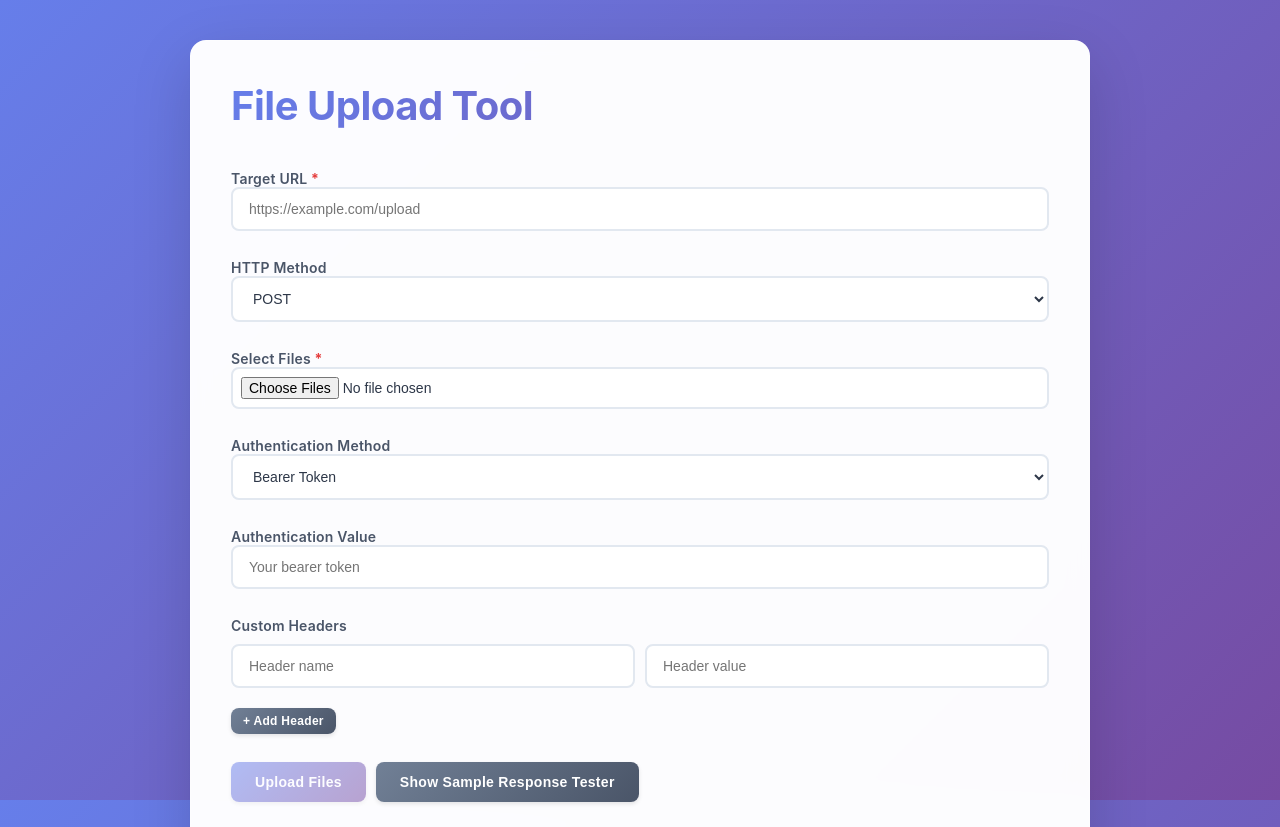
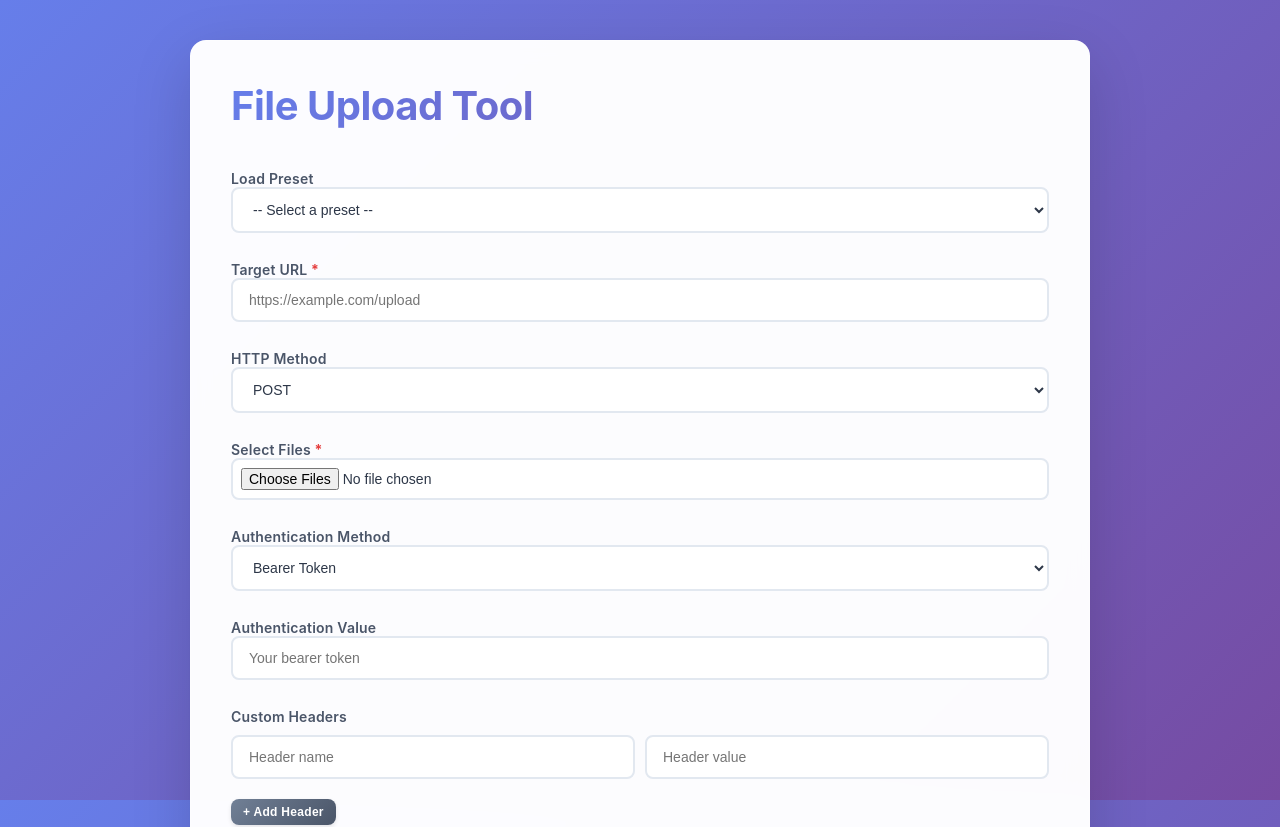
Before and after one commit to kjellrichard/file-upload, a React (Vite) app: page / in a window 1280 px wide. Shown: the top 827 px of the page. Built offline with nearby package versions, Linux system fonts and the light colour scheme.

Commit message:
add preset

```diff
--- a/src/App.jsx
+++ b/src/App.jsx
@@ -10,8 +10,34 @@ const STORAGE_KEYS = {
     customHeaders: 'fileUpload_customHeaders',
     httpMethod: 'fileUpload_httpMethod',
     contentTypeOverrides: 'fileUpload_contentTypeOverrides',
-    selectedFileNames: 'fileUpload_selectedFileNames'
+    selectedFileNames: 'fileUpload_selectedFileNames',
+    presets: 'fileUpload_presets',
+    headerVariables: 'fileUpload_headerVariables'
 }
+
+const DEFAULT_PRESETS = [
+    {
+        id: 'client-import-validation',
+        name: 'Client Import Validation',
+        targetUrl: 'https://companyservices.api.24sevenoffice.com/clientimport/validation',
+        authMethod: 'BEARER',
+        httpMethod: 'POST',
+        headers: [
+            { key: 'X-Tfso-License', value: ';{{clientId}};' }
+        ]
+    },
+    {
+        id: 'client-import',
+        name: 'Client Import',
+        httpMethod: 'POST',
+        targetUrl: 'https://companyservices.api.24sevenoffice.com/clientimport/jobs',
+        authMethod: 'BEARER',
+        headers: [
+            { key: 'X-Tfso-License', value: ';{{clientId}};' }
+        ]
+    }
+
+]
 
 function App() {
     // Load initial values from localStorage
@@ -25,42 +51,9 @@ function App() {
         }
     }
 
-    // Get initial targetUrl from query string or localStorage
-    const getInitialTargetUrl = () => {
-        if (typeof window !== 'undefined') {
-            const urlParams = new URLSearchParams(window.location.search)
-            const urlFromQuery = urlParams.get('url') || urlParams.get('targetUrl')
-            if (urlFromQuery) {
-                try {
-                    // Decode the URL in case it's encoded
-                    return decodeURIComponent(urlFromQuery)
-                } catch {
-                    return urlFromQuery
-                }
-            }
-        }
-        return loadFromStorage(STORAGE_KEYS.targetUrl, '')
-    }
-
-    // Get initial authMethod from query string or localStorage
-    const getInitialAuthMethod = () => {
-        if (typeof window !== 'undefined') {
-            const urlParams = new URLSearchParams(window.location.search)
-            const authMethodFromQuery = urlParams.get('authMethod') || urlParams.get('auth')
-            if (authMethodFromQuery) {
-                const upperAuthMethod = authMethodFromQuery.toUpperCase()
-                // Validate it's one of the allowed values
-                if (['BEARER', 'BASIC', 'BASIC_CREDENTIALS'].includes(upperAuthMethod)) {
-                    return upperAuthMethod
-                }
-            }
-        }
-        return loadFromStorage(STORAGE_KEYS.authMethod, 'BEARER')
-    }
-
-    const [targetUrl, setTargetUrl] = useState(() => getInitialTargetUrl())
+    const [targetUrl, setTargetUrl] = useState(() => loadFromStorage(STORAGE_KEYS.targetUrl, ''))
     const [selectedFiles, setSelectedFiles] = useState([])
-    const [authMethod, setAuthMethod] = useState(() => getInitialAuthMethod())
+    const [authMethod, setAuthMethod] = useState(() => loadFromStorage(STORAGE_KEYS.authMethod, 'BEARER'))
     const [authValue, setAuthValue] = useState(() => loadFromStorage(STORAGE_KEYS.authValue, ''))
     const [username, setUsername] = useState(() => loadFromStorage(STORAGE_KEYS.username, ''))
     const [password, setPassword] = useState(() => loadFromStorage(STORAGE_KEYS.password, ''))
@@ -78,7 +71,41 @@ function App() {
     const [bodyExpanded, setBodyExpanded] = useState(true)
     const [showSampleTester, setShowSampleTester] = useState(false)
     const [sampleJsonInput, setSampleJsonInput] = useState('')
+    const [presets, setPresets] = useState(() => {
+
+        return DEFAULT_PRESETS
+    })
+    const [selectedPresetId, setSelectedPresetId] = useState('')
+    const [headerVariables, setHeaderVariables] = useState(() => loadFromStorage(STORAGE_KEYS.headerVariables, {}))
     const isLocalhost = typeof window !== 'undefined' && (window.location.hostname === 'localhost' || window.location.hostname === '127.0.0.1' || window.location.hostname === '')
+
+    // Read query string parameters on mount
+    useEffect(() => {
+        if (typeof window !== 'undefined') {
+            const urlParams = new URLSearchParams(window.location.search)
+
+            // Check for target URL in query string
+            const urlFromQuery = urlParams.get('url') || urlParams.get('targetUrl')
+            if (urlFromQuery) {
+                try {
+                    const decodedUrl = decodeURIComponent(urlFromQuery)
+                    setTargetUrl(decodedUrl)
+                } catch {
+                    setTargetUrl(urlFromQuery)
+                }
+            }
+
+            // Check for auth method in query string
+            const authMethodFromQuery = urlParams.get('authMethod') || urlParams.get('auth')
+            if (authMethodFromQuery) {
+                const upperAuthMethod = authMethodFromQuery.toUpperCase()
+                // Validate it's one of the allowed values
+                if (['BEARER', 'BASIC', 'BASIC_CREDENTIALS'].includes(upperAuthMethod)) {
+                    setAuthMethod(upperAuthMethod)
+                }
+            }
+        }
+    }, [])
 
     // Save to localStorage whenever values change
     useEffect(() => {
@@ -112,6 +139,43 @@ function App() {
     useEffect(() => {
         localStorage.setItem(STORAGE_KEYS.contentTypeOverrides, JSON.stringify(contentTypeOverrides))
     }, [contentTypeOverrides])
+
+    useEffect(() => {
+        localStorage.setItem(STORAGE_KEYS.presets, JSON.stringify(presets))
+    }, [presets])
+
+    // Save headerVariables to localStorage whenever they change
+    useEffect(() => {
+        localStorage.setItem(STORAGE_KEYS.headerVariables, JSON.stringify(headerVariables))
+    }, [headerVariables])
+
+    // Extract variables from header values and update headerVariables state
+    useEffect(() => {
+        const variables = new Set()
+        customHeaders.forEach(header => {
+            if (header.value) {
+                // Match {{variableName}} pattern
+                const matches = header.value.match(/\{\{(\w+)\}\}/g)
+                if (matches) {
+                    matches.forEach(match => {
+                        // Extract variable name (remove {{ and }})
+                        const varName = match.slice(2, -2)
+                        variables.add(varName)
+                    })
+                }
+            }
+        })
+
+        // Update headerVariables: keep existing values, remove variables that no longer exist
+        setHeaderVariables(prev => {
+            const updated = {}
+            variables.forEach(varName => {
+                // Preserve current value if it exists, otherwise keep empty string
+                updated[varName] = prev[varName] !== undefined ? prev[varName] : ''
+            })
+            return updated
+        })
+    }, [customHeaders])
 
     // Save file names when files are selected (can't save File objects)
     useEffect(() => {
@@ -205,16 +269,50 @@ function App() {
 
     const addCustomHeader = () => {
         setCustomHeaders([...customHeaders, { key: '', value: '' }])
+        setSelectedPresetId('') // Clear preset selection when manually adding headers
     }
 
     const removeCustomHeader = (index) => {
         setCustomHeaders(customHeaders.filter((_, i) => i !== index))
+        setSelectedPresetId('') // Clear preset selection when manually removing headers
     }
 
     const updateCustomHeader = (index, field, value) => {
         const updated = [...customHeaders]
         updated[index][field] = value
         setCustomHeaders(updated)
+        setSelectedPresetId('') // Clear preset selection when manually editing headers
+    }
+
+    const loadPreset = (presetId) => {
+        const preset = presets.find(p => p.id === presetId)
+        if (preset) {
+            setTargetUrl(preset.targetUrl || '')
+            setAuthMethod(preset.authMethod || 'BEARER')
+            // Load HTTP method from preset if provided
+            if (preset.httpMethod) {
+                setHttpMethod(preset.httpMethod)
+            }
+            // Load headers from preset if provided, otherwise keep existing headers
+            if (preset.headers && Array.isArray(preset.headers) && preset.headers.length > 0) {
+                // Ensure at least one header row exists
+                const presetHeaders = preset.headers.map(h => ({
+                    key: h.key || '',
+                    value: h.value || ''
+                }))
+                setCustomHeaders(presetHeaders.length > 0 ? presetHeaders : [{ key: '', value: '' }])
+            }
+            setSelectedPresetId(presetId)
+        }
+    }
+
+    const handlePresetChange = (e) => {
+        const presetId = e.target.value
+        if (presetId) {
+            loadPreset(presetId)
+        } else {
+            setSelectedPresetId('')
+        }
     }
 
     const colorizeJson = (jsonString) => {
@@ -325,6 +423,19 @@ function App() {
         )
     }
 
+    // Replace variables in a string with their values
+    const replaceVariables = (str, variables) => {
+        let result = str
+        Object.keys(variables).forEach(varName => {
+            const value = variables[varName]
+            if (value === undefined || value === null || value === '') {
+                throw new Error(`Variable {{${varName}}} is missing a value`)
+            }
+            result = result.replace(new RegExp(`\\{\\{${varName}\\}\\}`, 'g'), value)
+        })
+        return result
+    }
+
     const handleUpload = async () => {
         if (!targetUrl) {
             setError('Please specify a target URL')
@@ -333,6 +444,29 @@ function App() {
 
         if (selectedFiles.length === 0) {
             setError('Please select at least one file')
+            return
+        }
+
+        // Validate that all variables have values
+        const missingVariables = []
+        customHeaders.forEach(header => {
+            if (header.value) {
+                const matches = header.value.match(/\{\{(\w+)\}\}/g)
+                if (matches) {
+                    matches.forEach(match => {
+                        const varName = match.slice(2, -2)
+                        if (!headerVariables[varName] || headerVariables[varName].trim() === '') {
+                            if (!missingVariables.includes(varName)) {
+                                missingVariables.push(varName)
+                            }
+                        }
+                    })
+                }
+            }
+        })
+
+        if (missingVariables.length > 0) {
+            setError(`Missing values for variables: ${missingVariables.map(v => `{{${v}}}`).join(', ')}`)
             return
         }
 
@@ -356,10 +490,15 @@ function App() {
                     headers['Authorization'] = `Basic ${credentials}`
                 }
 
-                // Add custom headers
+                // Add custom headers with variable replacement
                 customHeaders.forEach(header => {
                     if (header.key && header.value) {
-                        headers[header.key] = header.value
+                        try {
+                            const headerValue = replaceVariables(header.value, headerVariables)
+                            headers[header.key] = headerValue
+                        } catch (err) {
+                            throw err
+                        }
                     }
                 })
 
@@ -373,7 +512,10 @@ function App() {
                 const options = {
                     method: httpMethod,
                     headers: headers,
-                    body: httpMethod === 'GET' ? null : fileBlob
+                    body: httpMethod === 'GET' ? null : fileBlob,
+                    credentials: 'include'
+
+
                 }
 
                 const fetchResponse = await fetch(targetUrl, options)
@@ -409,11 +551,32 @@ function App() {
 
                 <div className="form-section">
                     <label>
+                        Load Preset
+                        <select
+                            value={selectedPresetId}
+                            onChange={handlePresetChange}
+                            className="input-field"
+                        >
+                            <option value="">-- Select a preset --</option>
+                            {presets.map(preset => (
+                                <option key={preset.id} value={preset.id}>
+                                    {preset.name}
+                                </option>
+                            ))}
+                        </select>
+                    </label>
+                </div>
+
+                <div className="form-section">
+                    <label>
                         Target URL <span className="required">*</span>
                         <input
                             type="url"
                             value={targetUrl}
-                            onChange={(e) => setTargetUrl(e.target.value)}
+                            onChange={(e) => {
+                                setTargetUrl(e.target.value)
+                                setSelectedPresetId('') // Clear preset selection when manually editing
+                            }}
                             placeholder="https://example.com/upload"
                             className="input-field"
                         />
@@ -425,7 +588,10 @@ function App() {
                         HTTP Method
                         <select
                             value={httpMethod}
-                            onChange={(e) => setHttpMethod(e.target.value)}
+                            onChange={(e) => {
+                                setHttpMethod(e.target.value)
+                                setSelectedPresetId('') // Clear preset selection when manually editing
+                            }}
                             className="input-field"
                         >
                             <option value="POST">POST</option>
@@ -484,7 +650,10 @@ function App() {
                         Authentication Method
                         <select
                             value={authMethod}
-                            onChange={(e) => setAuthMethod(e.target.value)}
+                            onChange={(e) => {
+                                setAuthMethod(e.target.value)
+                                setSelectedPresetId('') // Clear preset selection when manually editing
+                            }}
                             className="input-field"
                         >
                             <option value="BEARER">Bearer Token</option>
@@ -533,6 +702,31 @@ function App() {
                                 className="input-field"
                             />
                         </label>
+                    </div>
+                )}
+
+                {Object.keys(headerVariables).length > 0 && (
+                    <div className="form-section">
+                        <label>Header Variables</label>
+                        {Object.keys(headerVariables).sort().map(varName => (
+                            <div key={varName} style={{ marginBottom: '10px' }}>
+                                <label style={{ display: 'block', marginBottom: '5px', fontWeight: '600', color: '#4a5568', fontSize: '14px' }}>
+                                    {`{{${varName}}}`}
+                                </label>
+                                <input
+                                    type="text"
+                                    value={headerVariables[varName]}
+                                    onChange={(e) => {
+                                        setHeaderVariables(prev => ({
+                                            ...prev,
+                                            [varName]: e.target.value
+                                        }))
+                                    }}
+                                    placeholder={`Enter value for ${varName}`}
+                                    className="input-field"
+                                />
+                            </div>
+                        ))}
                     </div>
                 )}
 
@@ -788,7 +982,7 @@ function App() {
                                 onClick={() => setHeadersExpanded(!headersExpanded)}
                             >
                                 <span className="section-toggle">{headersExpanded ? '▼' : '▶'}</span>
-                                <strong>Headers</strong>
+                                <strong>Response Headers</strong>
                             </div>
                             {headersExpanded && (
                                 <div className="response-headers-content">
```
